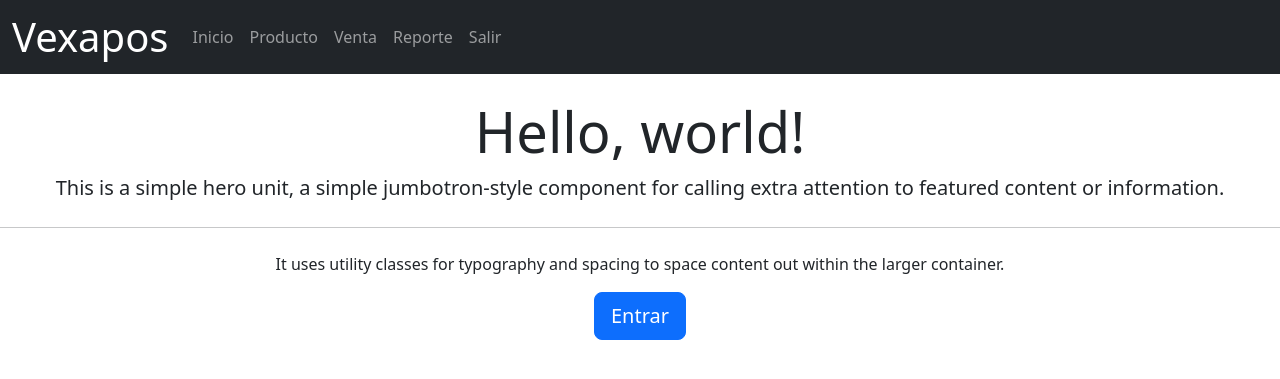
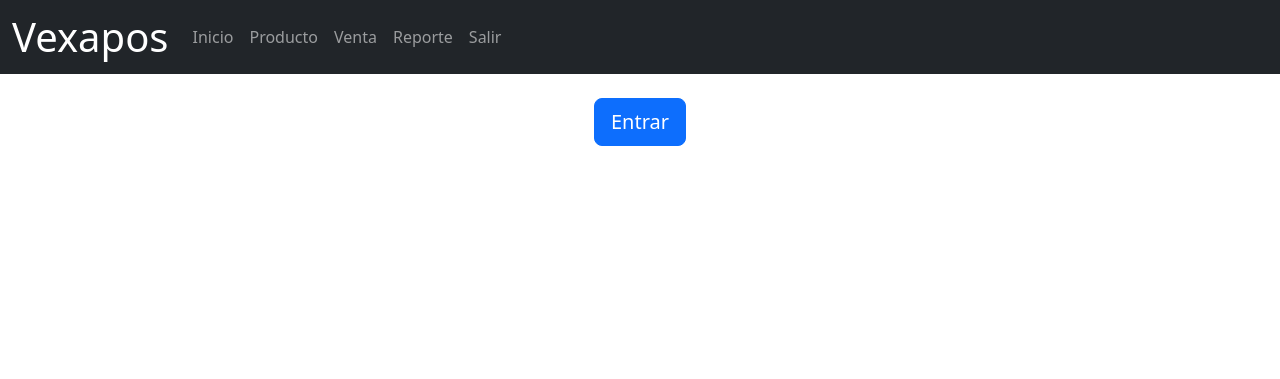
Before and after one commit to Varvus/Vexapos, a PHP site: page /ts/index.php in a window 1280 px wide. Shown: the top 379 px of the page. Run offline with PHP 8.4, Linux system fonts and the light colour scheme; a stand-in replaces the project's code that opens the database connection.

Commit message:
Update index.php

```diff
--- a/ts/index.php
+++ b/ts/index.php
@@ -17,10 +17,6 @@
 
         <div class="text-center">
             <div class="jumbotron">
-                <h1 class="display-4">Hello, world!</h1>
-                <p class="lead">This is a simple hero unit, a simple jumbotron-style component for calling extra attention to featured content or information.</p>
-                <hr class="my-4">
-                <p>It uses utility classes for typography and spacing to space content out within the larger container.</p>
                 <p class="lead">
                     <a class="btn btn-primary btn-lg" href="admin-dashboard.php" role="button">Entrar</a>
                 </p>
```
